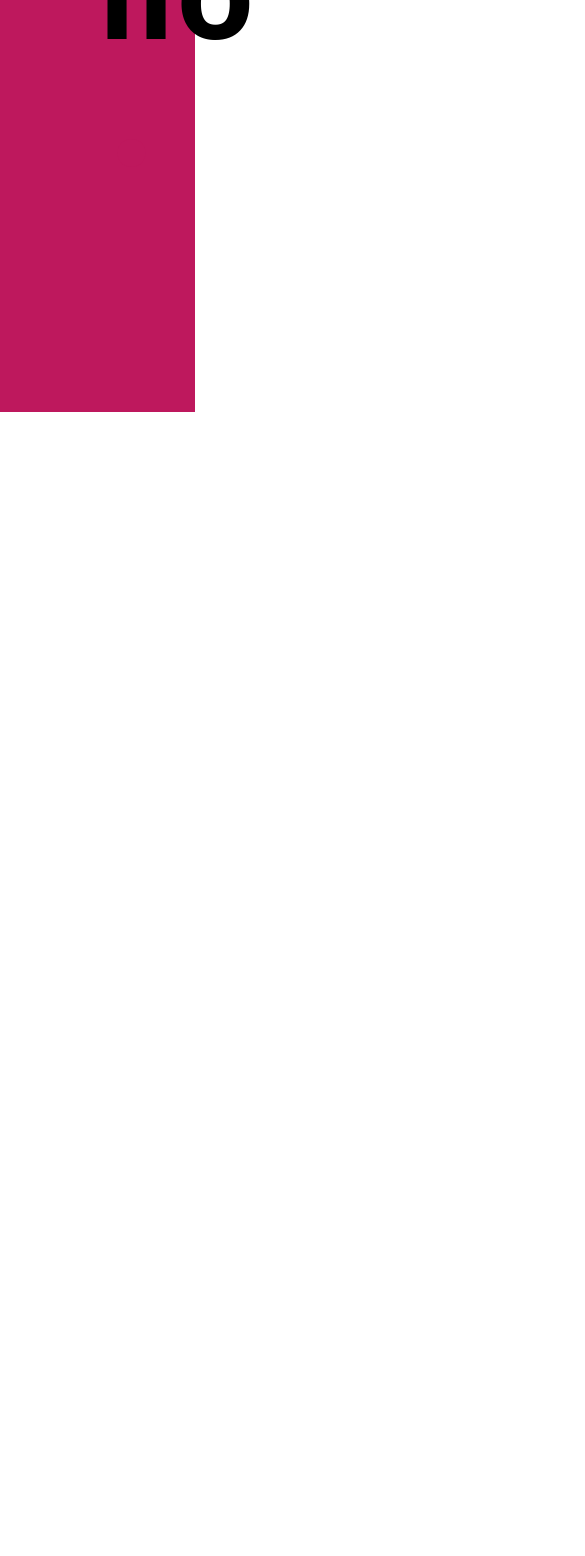
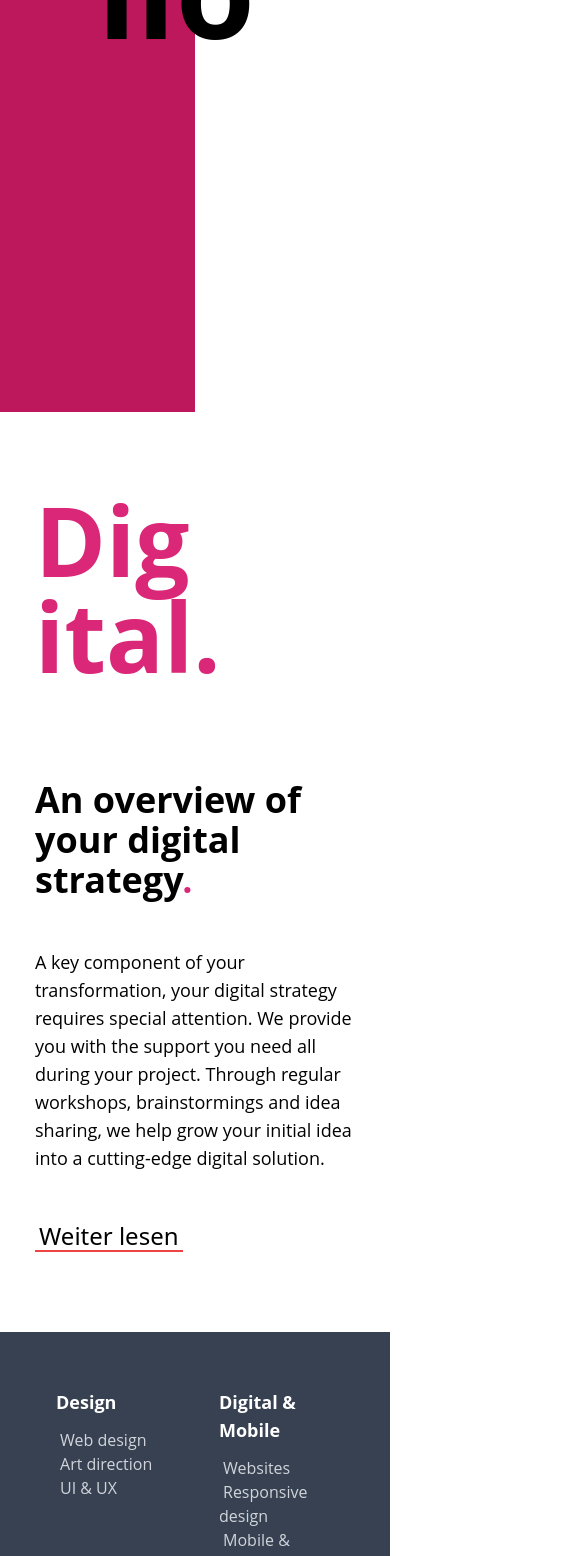
Before and after one commit to cruzentwickler/willcruz, a Next.js app: page / in a window 390 px wide. Shown: the part 432-1988 px from the top of the page, 585 px wide, since content can reach past the window. Before the commit the page ends 844 px from the top, so only its background shows below. Built offline with nearby package versions, Linux system fonts and the light colour scheme; what @tailwindcss/typography would draw is missing.

Commit message:
General Mackup

```diff
--- /dev/null
+++ b/components/About.js
@@ -0,0 +1,160 @@
+import Link from 'next/link';
+
+const About = () => {
+  const data = [
+    {
+      id: '1',
+      title: 'Design',
+      description: [
+        {
+          name: 'Web design',
+          url: '/'
+        },
+        {
+          name: 'Art direction',
+          url: '/'
+        },
+        {
+          name: 'UI & UX',
+          url: '/'
+        }
+      ]
+    },
+    {
+      id: '2',
+      title: 'Digital & Mobile',
+      description: [
+        {
+          name: 'Websites',
+          url: '/'
+        },
+        {
+          name: 'Responsive design',
+          url: '/'
+        },
+        {
+          name: 'Mobile & Tablet',
+          url: '/'
+        },
+        {
+          name: 'Mobile apps (iOS, Android)',
+          url: '/'
+        }
+      ]
+    },
+    {
+      id: '3',
+      title: 'Web Development',
+      description: [
+        {
+          name: 'Front end & Back end',
+          url: '/'
+        },
+        {
+          name: 'Interaction design',
+          url: '/'
+        },
+        {
+          name: 'Magento, Wordpress',
+          url: '/'
+        },
+        {
+          name: 'Symfony, Laravel',
+          url: '/'
+        }
+      ]
+    },
+    {
+      id: '4',
+      title: 'Social Media & Webmarketing',
+      description: [
+        {
+          name: 'Social Media Strategy',
+          url: '/'
+        },
+        {
+          name: 'Community Management',
+          url: '/'
+        },
+        {
+          name: 'Bloggers & influencers',
+          url: '/'
+        },
+        {
+          name: 'Reporting, live events',
+          url: '/'
+        },
+        {
+          name: 'Mailing & competition',
+          url: '/'
+        }
+      ]
+    }
+  ];
+
+  const string = 'Digital';
+  const strHalf = Math.round(string.length / 2) - 1;
+  const strOne = string.slice(0, strHalf);
+  const strTwo = string.slice(strHalf);
+
+  const title = (
+    <>
+      <span className="block">{strOne}</span>
+      <span className="block">{strTwo}.</span>
+    </>
+  );
+
+  return (
+    <section className="min-h-screen grid md:grid-cols-2">
+      <div className="py-20">
+        <div className="max-w-xs mx-auto">
+          <h2 className="text-8xl font-bold text-pink-600 mb-24">{title}</h2>
+          <p className="text-4xl font-bold mb-12">
+            An <span className="font-handwriting">overview</span> of your
+            digital strategy
+            <span className="text-pink-600">.</span>
+          </p>
+          <p className="text-lg max-w-sm mb-12">
+            A key component of your transformation, your digital strategy
+            requires special attention. We provide you with the support you need
+            all during your project. Through regular workshops, brainstormings
+            and idea sharing, we help grow your initial idea into a cutting-edge
+            digital solution.
+          </p>
+
+          <Link href="/">
+            <a className="text-2xl relative hover:bg-red-500 transition font-handwriting px-1">
+              Weiter lesen
+              <span className="absolute left-0 bottom-0 h-0.5 w-full bg-red-500 " />
+            </a>
+          </Link>
+        </div>
+      </div>
+
+      <div className="flex items-end justify-end">
+        <div className="bg-gray-700 grid grid-cols-2 p-14  gap-12">
+          {data.map((item) => (
+            <div key={item.id}>
+              <h3 className="text-lg text-white font-bold mb-3 ">
+                {item.title}
+              </h3>
+              <ul>
+                {item.description.map((item) => (
+                  <li key={item.name} className="text-gray-300 ">
+                    <Link href={item.url}>
+                      <a className="hover:bg-red-500 transition px-1">
+                        {item.name}
+                      </a>
+                    </Link>
+                  </li>
+                ))}
+              </ul>
+            </div>
+          ))}
+        </div>
+      </div>
+    </section>
+  );
+};
+
+export default About;
--- a/components/Banner.js
+++ b/components/Banner.js
@@ -5,15 +5,15 @@
   const strTwo = string.slice(strHalf);
 
   return (
-    <div className="h-screen w-screen">
+    <section className="h-screen w-screen">
       <div className="h-full w-1/2 bg-pink-700 flex justify-end items-center">
         <h1 className="font-bold text-9xl  transform translate-x-1/2">
           {strOne} <br />
           {strTwo}
-          <span className="inline-block h-7 w-7 bg-pink-700 rounded-full ml-5" />
+          <span className="inline-block h-7 w-7 bg-pink-700 rounded-full ml-3" />
         </h1>
       </div>
-    </div>
+    </section>
   );
 };
 
--- a/components/Container.js
+++ b/components/Container.js
@@ -1,10 +1,10 @@
-import ToggleDarkMode from '@/components/ToggleDarkMode';
+import Footer from './Footer';
 
 const Container = ({ children }) => {
   return (
     <>
-      <ToggleDarkMode />
       <main>{children}</main>
+      <Footer />
     </>
   );
 };
--- /dev/null
+++ b/components/Footer.js
@@ -0,0 +1,60 @@
+import Link from 'next/link';
+
+const Footer = () => {
+  return (
+    <footer className="py-24">
+      <div className="mx-auto max-w-5xl grid grid-flow-col justify-start gap-24">
+        <Link href="/">
+          <a className="hover:bg-red-500 grid grid-flow-col items-center gap-12 p-2 transition">
+            <svg
+              xmlns="http://www.w3.org/2000/svg"
+              fill="none"
+              viewBox="0 0 24 24"
+              stroke="currentColor"
+              className="h-auto w-10"
+            >
+              <path
+                strokeLinecap="round"
+                strokeLinejoin="round"
+                strokeWidth={2}
+                d="M17 8l4 4m0 0l-4 4m4-4H3"
+              />
+            </svg>
+            <div className="grid content-center">
+              <span className="font-handwriting text-xl">
+                Whan to work with us ?
+              </span>
+              <span className="font-bold text-3xl uppercase">Brief Us</span>
+            </div>
+          </a>
+        </Link>
+        <Link href="/">
+          <a className="hover:bg-red-500 grid grid-flow-col items-center gap-12 p-2 transition">
+            <svg
+              xmlns="http://www.w3.org/2000/svg"
+              fill="none"
+              viewBox="0 0 24 24"
+              stroke="currentColor"
+              className="h-auto w-10"
+            >
+              <path
+                strokeLinecap="round"
+                strokeLinejoin="round"
+                strokeWidth={2}
+                d="M17 8l4 4m0 0l-4 4m4-4H3"
+              />
+            </svg>
+            <div className="grid content-center">
+              <span className="font-handwriting text-xl">
+                Whant to know about us ?
+              </span>
+              <span className="font-bold text-3xl uppercase">Newsletter.</span>
+            </div>
+          </a>
+        </Link>
+      </div>
+    </footer>
+  );
+};
+
+export default Footer;
--- /dev/null
+++ b/components/Projects.js
@@ -0,0 +1,85 @@
+import Link from 'next/link';
+import Image from 'next/image';
+
+const Projects = () => {
+  const data = [
+    {
+      id: '0',
+      title: 'User-centered creativity.',
+      content:
+        'Efficient and immersive user experience is the way to capture attention and deliver a clear message. This is why we believe, first and foremost, that usability serves design. And that all design must be elegant and innovative.',
+      url: '/',
+      imgUrl: '/images/img0.jpg'
+    }
+  ];
+
+  return (
+    <>
+      {data.map((item) => {
+        const string = 'Projects';
+        const strHalf = Math.round(string.length / 2) - 1;
+        const strOne = string.slice(0, strHalf);
+        const strTwo = string.slice(strHalf);
+
+        const title = (
+          <>
+            <span className="block">{strOne}</span>
+            <span className="block">{strTwo}.</span>
+          </>
+        );
+
+        return (
+          <section key={item.id} className="grid grid-cols-2">
+            <div className="py-36">
+              <div className="max-w-xs mx-auto mb-20">
+                <h2 className="text-8xl font-bold text-pink-600">{title}</h2>
+              </div>
+              <figure>
+                <div className="h-80 w-full relative">
+                  <Image
+                    src={item.imgUrl}
+                    layout="fill"
+                    objectFit="cover"
+                    objectPosition="center"
+                  />
+                </div>
+                <figcaption className="grid justify-items-end justify-end text-gray-500 mt-1">
+                  <h5 className="font-bold">{item.title}</h5>
+                  <span className="mb-3 font-handwriting text-lg">
+                    Web, Mobile, Tablet
+                  </span>
+                  <Link href={item.url}>
+                    <a className="font-handwriting relative text-xl hover:bg-red-500 text-white transition px-2">
+                      {'Live Project'}
+                      <span className="absolute left-0 bottom-0 h-0.5 w-full bg-red-500 " />
+                    </a>
+                  </Link>
+                </figcaption>
+              </figure>
+            </div>
+
+            <div className="pt-96">
+              <div className="max-w-xs pl-10">
+                <h3 className="text-3xl mb-10">{item.title}</h3>
+                <p className="mb-5">
+                  Lorem ipsum dolor sit amet consectetur adipisicing elit. Harum
+                  enim explicabo omnis animi, assumenda, voluptatem eius
+                  recusandae ex veritatis amet natus vitae tempora ratione
+                  repudiandae nisi reprehenderit maiores quasi labore.
+                </p>
+                <Link href={item.url}>
+                  <a className="font-handwriting relative text-xl hover:bg-red-500 transition px-2">
+                    {'Witer lesen'}
+                    <span className="absolute left-0 bottom-0 h-0.5 w-full bg-red-500 " />
+                  </a>
+                </Link>
+              </div>
+            </div>
+          </section>
+        );
+      })}
+    </>
+  );
+};
+
+export default Projects;
--- a/pages/_document.js
+++ b/pages/_document.js
@@ -7,7 +7,7 @@
         <Head>
           <link
             rel="preload"
-            href="/fonts/open-sans-regular.woff2"
+            href="/fonts/indie-flower-regular.woff2"
             as="font"
             type="font/woff2"
             crossOrigin="anonymous"
@@ -15,6 +15,13 @@
           <link
             rel="preload"
             href="/fonts/open-sans-bold.woff2"
+            as="font"
+            type="font/woff2"
+            crossOrigin="anonymous"
+          />
+          <link
+            rel="preload"
+            href="/fonts/open-sans-regular.woff2"
             as="font"
             type="font/woff2"
             crossOrigin="anonymous"
--- a/pages/index.js
+++ b/pages/index.js
@@ -1,10 +1,14 @@
 import Container from '@/components/Container';
 import Banner from '@/components/Banner';
+import About from '@/components/About';
+import Projects from '@/components/Projects';
 
 export default function Home() {
   return (
     <Container>
       <Banner />
+      <About />
+      <Projects />
     </Container>
   );
 }
--- a/styles/global.css
+++ b/styles/global.css
@@ -1,6 +1,14 @@
 @tailwind base;
 @tailwind components;
 @tailwind utilities;
+
+@font-face {
+  font-family: 'Indie Flower';
+  font-style: normal;
+  font-weight: 400;
+  font-display: optional;
+  src: url(/fonts/indie-flower-regular.woff2) format('woff2');
+}
 
 @font-face {
   font-family: 'Open Sans';
@@ -17,3 +25,8 @@
   font-display: optional;
   src: url(/fonts/open-sans-regular.woff2) format('woff2');
 }
+
+html {
+  min-width: 360px;
+  scroll-behavior: smooth;
+}
--- a/tailwind.config.js
+++ b/tailwind.config.js
@@ -7,7 +7,8 @@
   theme: {
     extend: {
       fontFamily: {
-        sans: ['Open Sans', ...fontFamily.sans]
+        sans: ['Open Sans', ...fontFamily.sans],
+        handwriting: ['Indie Flower', ...fontFamily.sans]
       }
     }
   },
```
Also changed, not shown: public/fonts/indie-flower-regular.woff2 (added), public/images/img0.jpg (added).
